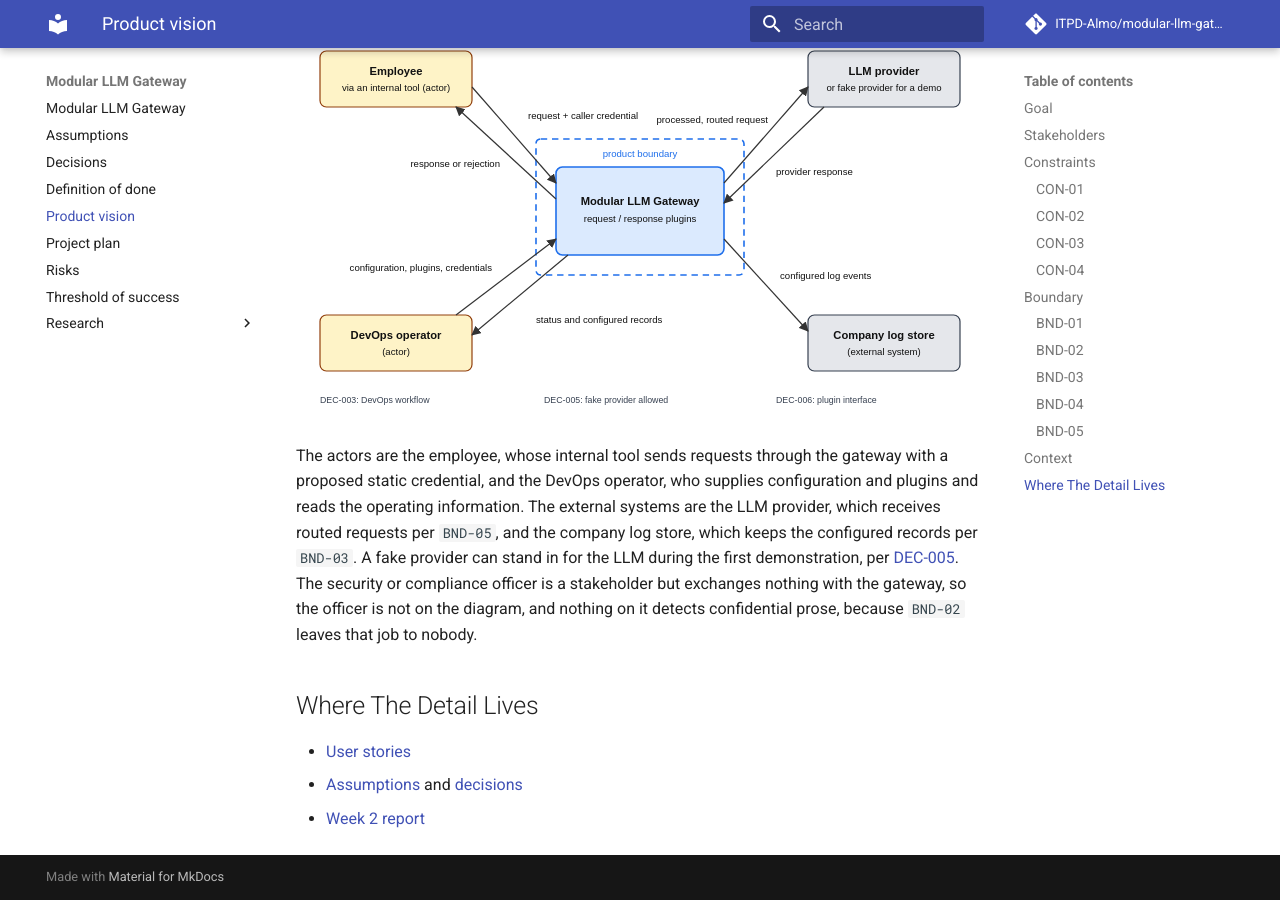
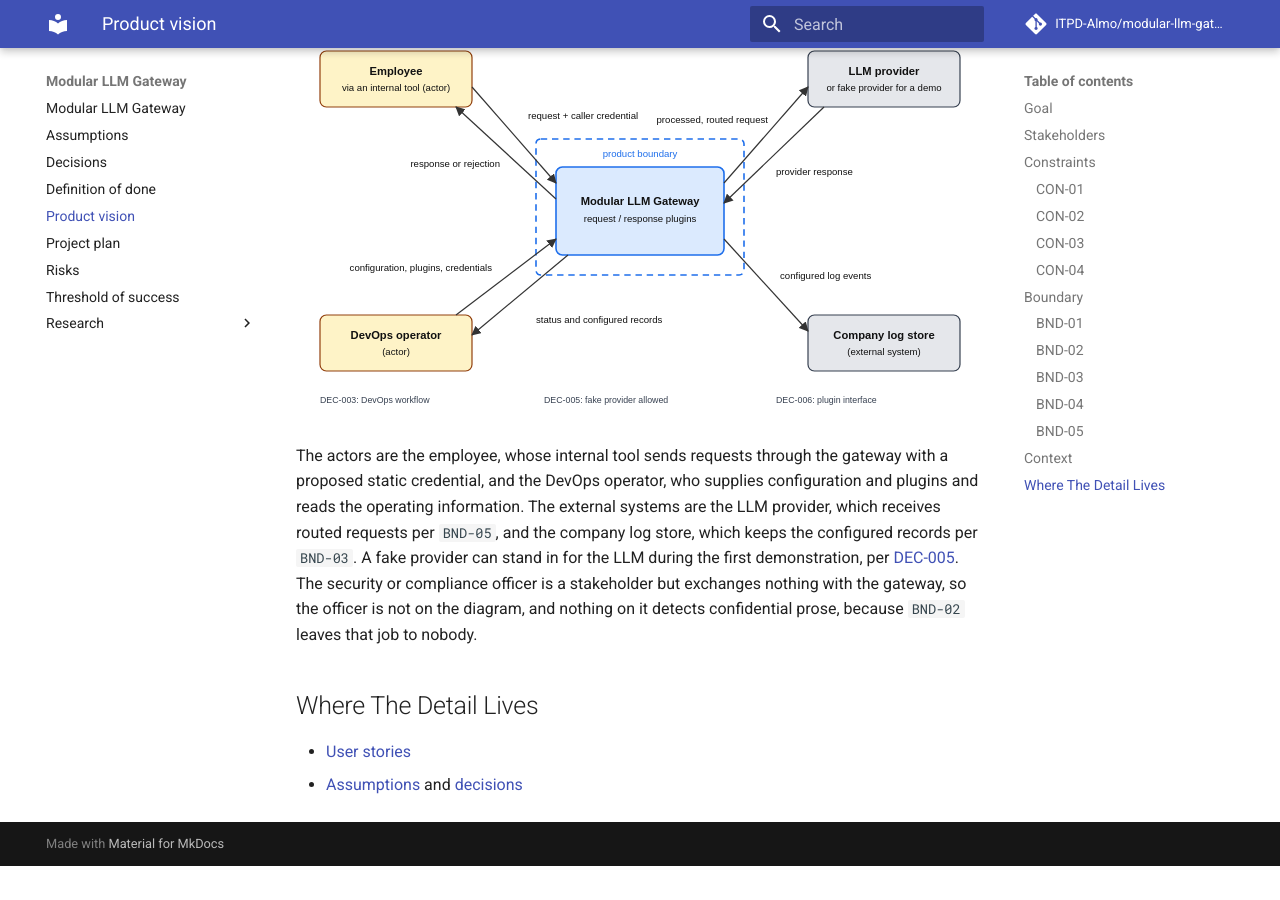
Before and after one commit to ITPD-Almo/modular-llm-gateway, an MkDocs documentation site: the page built from docs/product-vision.md, in a window 1280 px wide and 900 px high, scrolled down 3832 px. Built offline with MkDocs 1.6.1 and Material for MkDocs 9.7.7, drawn with Linux system fonts in a browser that asks for light colours; comment, search, counter and statistics services are not loaded; after the commit the page ends 4698 px from its top, so only the background shows below that.

Commit message:
Drop the weekly report link from the vision
The docs site does not link weekly reports; the meeting-report citations stay.

```diff
--- a/docs/product-vision.md
+++ b/docs/product-vision.md
@@ -119,4 +119,3 @@ The security or compliance officer is a stakeholder but exchanges nothing with t
 
 - [User stories](https://github.com/ITPD-Almo/modular-llm-gateway/issues?q=label%3Auser-story)
 - [Assumptions](assumptions.md) and [decisions](decisions.md)
-- [Week 2 report](https://github.com/ITPD-Almo/modular-llm-gateway/blob/main/reports/week-02/README.md)
```
